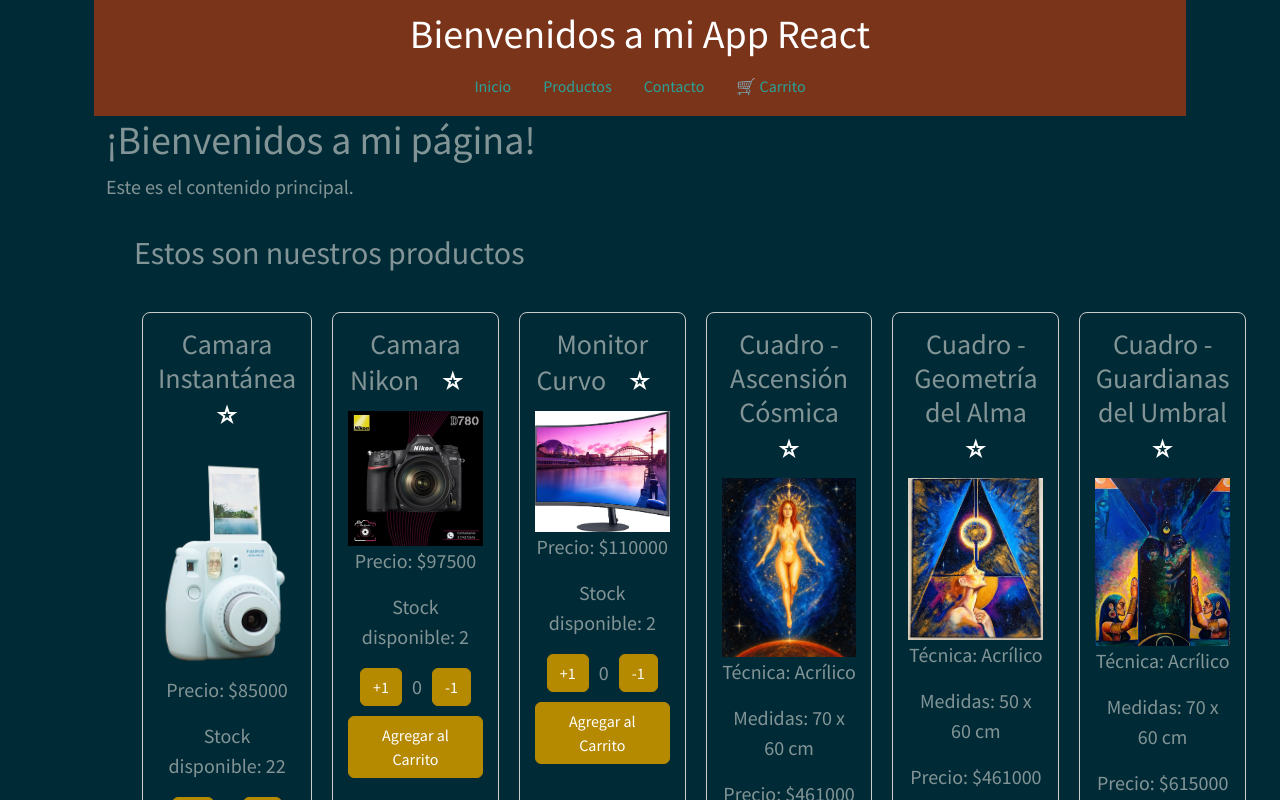
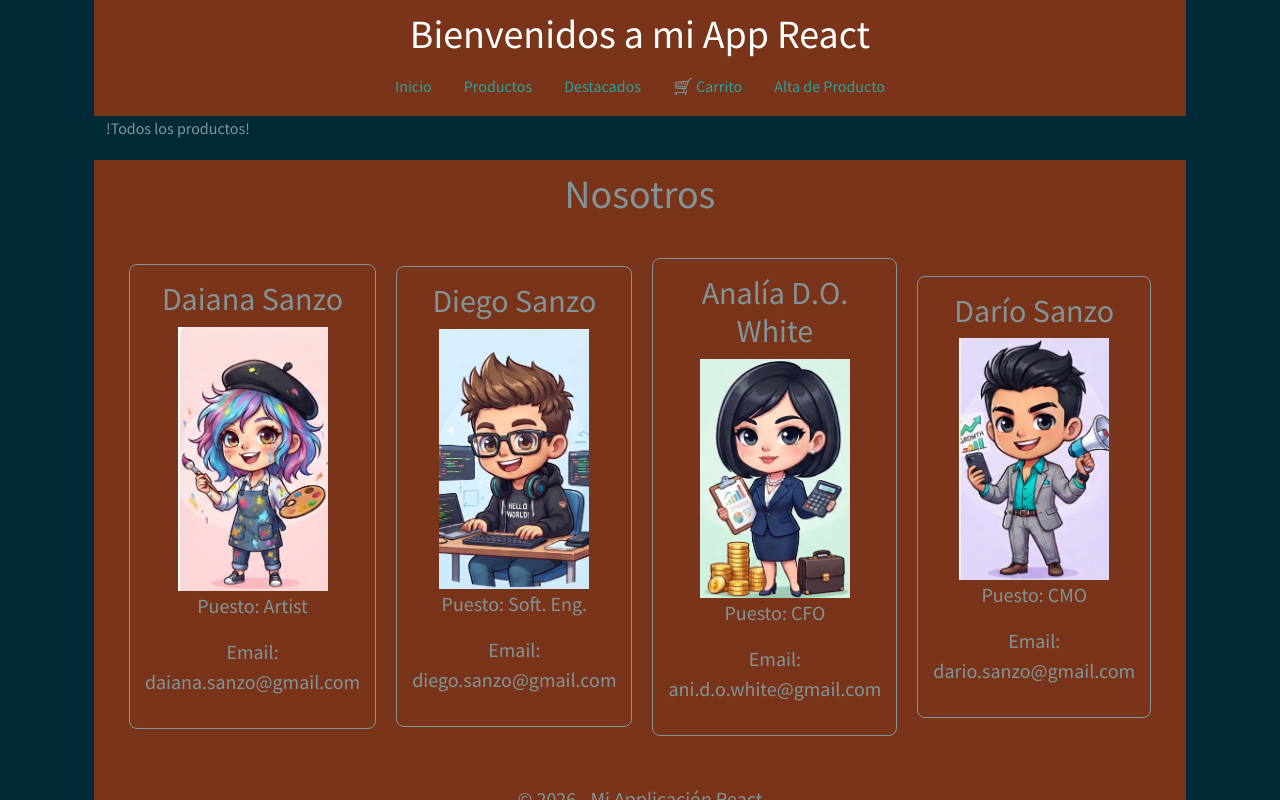
Before and after one commit to diegoisanzo/reactjs-tp, a React (Vite) app: page /destacados in a window 1280 px wide. Shown: the top 800 px of the page. Built offline with nearby package versions, Linux system fonts and the light colour scheme.

Commit message:
adds basic routing

```diff
--- a/src/App.jsx
+++ b/src/App.jsx
@@ -3,17 +3,21 @@
 import './App.css'
 import './bootstrap.min.css';
 import {FormularioContainer} from "./componentes/FormularioContainer/FormularioContainer.jsx";
+import {Route, Routes} from "react-router-dom";
+import Productos from "./componentes/Productos/Productos.jsx";
 
 function App() {
 
   return (
       <div className="container">
-          <Layout>
-              <h1 className="h1">¡Bienvenidos a mi página!</h1>
-              <p className="lead">Este es el contenido principal.</p>
-              <ItemListContainer Mensaje="Estos son nuestros productos"/>
-              <FormularioContainer/>
-          </Layout>
+          <Routes>{/*envuelve a las demás para mostrar Header y Footer siempre */}
+              <Route element={<Layout/>}>
+                  <Route path="/" element={<h1>Página de Inicio</h1>} />
+                  <Route path="/productos" element={<ItemListContainer Mensaje={"Productos destacados"}/>} />
+                  <Route path="/destacados" element={<Productos Mensaje={"Todos los productos"}/>} />
+                  <Route path="/alta" element={<FormularioContainer/>} />
+              </Route>
+          </Routes>);
       </div>
   );
 
--- a/src/componentes/Header/Header.jsx
+++ b/src/componentes/Header/Header.jsx
@@ -5,10 +5,11 @@
         <header className={`${styles.header} container`}>
             <h1 className="h1">Bienvenidos a mi App React</h1>
             <nav className="nav justify-content-center">
-                <a className="nav-link" href="#inicio">Inicio</a>
-                <a className="nav-link" href="#productos">Productos</a>
-                <a className="nav-link" href="#contacto">Contacto</a>
-                <a className="nav-link" href="#carrito">🛒 Carrito</a>
+                <a className="nav-link" href="/">Inicio</a>
+                <a className="nav-link" href="/productos">Productos</a>
+                <a className="nav-link" href="/destacados">Destacados</a>
+                <a className="nav-link" href="/carrito">🛒 Carrito</a>
+                <a className="nav-link" href="/alta">Alta de Producto</a>
             </nav>
         </header>
     );
--- a/src/componentes/Layout/Layout.jsx
+++ b/src/componentes/Layout/Layout.jsx
@@ -1,13 +1,14 @@
 import Header from '@/componentes/Header/Header';
 import Footer from '@/componentes/Footer/Footer';
+import {Outlet} from "react-router-dom";
 
 export function Layout({ children }) {
     return (
         <div className="container">
             <Header/>
-            <main className="container">
-                {children}
-            </main>
+                <main className="container">
+                    <Outlet/>
+                </main>
             <Footer/>
         </div>
     );
--- /dev/null
+++ b/src/componentes/Productos/Productos.jsx
@@ -0,0 +1,5 @@
+function Productos({Mensaje}) {
+    return <p>!{Mensaje}!</p>
+};
+
+ export default Productos;
```
